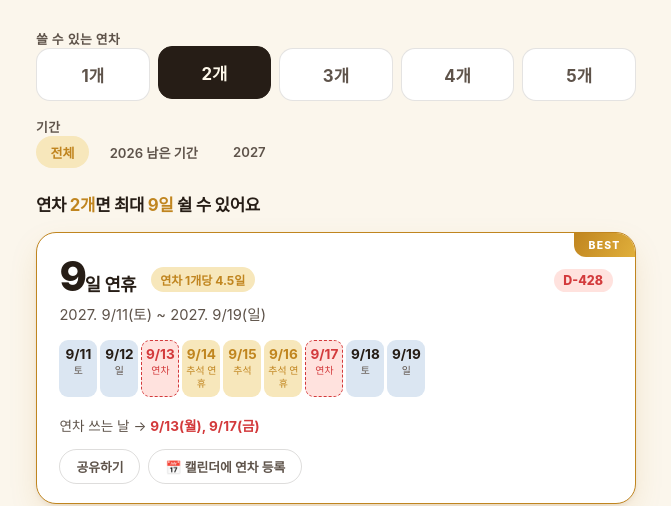
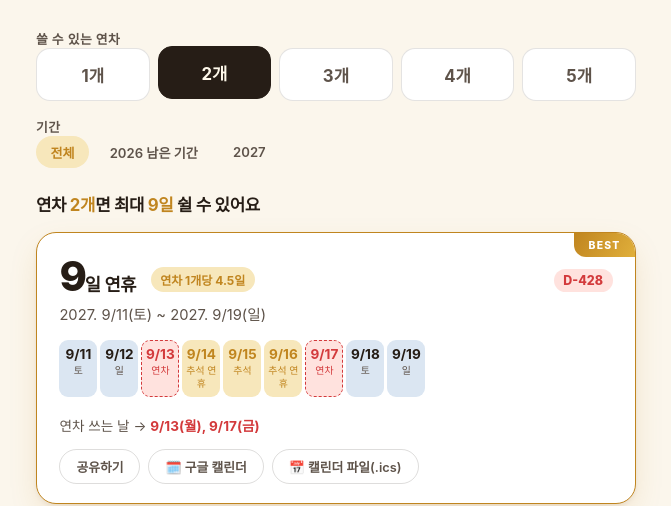
Before and after one commit to HD152521/jugan.lab.repo, a plain HTML site: page apps/yeoncha/index.html in a window 1280 px wide. Shown: the part 294-800 px from the top of the page, without its empty margins (304-975 px from the left). Drawn offline with Linux system fonts and the light colour scheme.

Commit message:
apps: 연차술사 구글 캘린더 원탭 추가 버튼
- 구글 캘린더 TEMPLATE 링크로 연휴 전체를 하루종일 이벤트 1개로 등록(다운로드 없음)
- 기존 ICS(애플·삼성, 연차일별)는 유지 → 캘린더 등록 2가지 제공
- 기종 감지 없이 두 버튼 노출, .copy-btn 앵커 스타일 보정

```diff
--- a/apps/yeoncha/app.js
+++ b/apps/yeoncha/app.js
@@ -126,6 +126,23 @@
     return ['BEGIN:VCALENDAR', 'VERSION:2.0', 'PRODID:-//yeonchasulsa//KR', events, 'END:VCALENDAR'].join('\r\n');
   }
 
+  // 구글 캘린더 원탭 추가 링크 — 연휴 전체를 하루종일 이벤트 1개로 (다운로드 없음)
+  // 구글 TEMPLATE URL은 이벤트 1개만 담을 수 있어 연차일별 대신 연휴 블록으로 등록.
+  function googleCalUrl(s) {
+    const stamp = (iso) => iso.replaceAll('-', '');
+    const nextDay = (iso) => {
+      const d = toDate(iso);
+      return toISO(new Date(d.getFullYear(), d.getMonth(), d.getDate() + 1));
+    };
+    const params = new URLSearchParams({
+      action: 'TEMPLATE',
+      text: `🏖️ ${s.length}일 연휴 (연차 ${s.leave}개)`,
+      dates: `${stamp(s.start)}/${stamp(nextDay(s.end))}`, // 하루종일: 종료일은 배타적 → +1일
+      details: `연차 쓰는 날: ${fmtLeaveDays(s.leaveDays)}\n— 연차술사`,
+    });
+    return `https://calendar.google.com/calendar/render?${params.toString()}`;
+  }
+
   function downloadICS(s) {
     const blob = new Blob([icsFor(s)], { type: 'text/calendar' });
     const a = document.createElement('a');
@@ -165,7 +182,8 @@
         <p class="card-leave-note">연차 쓰는 날 → <b>${fmtLeaveDays(s.leaveDays)}</b></p>
         <div class="card-actions">
           <button class="copy-btn" data-action="share" data-idx="${idx}">공유하기</button>
-          <button class="copy-btn" data-action="ics" data-idx="${idx}">📅 캘린더에 연차 등록</button>
+          <a class="copy-btn" href="${googleCalUrl(s)}" target="_blank" rel="noopener">🗓️ 구글 캘린더</a>
+          <button class="copy-btn" data-action="ics" data-idx="${idx}">📅 캘린더 파일(.ics)</button>
         </div>
       </article>`;
   }
--- a/apps/yeoncha/index.html
+++ b/apps/yeoncha/index.html
@@ -259,6 +259,9 @@ body {
   border-radius: 999px;
   padding: 0.45rem 1rem;
   cursor: pointer;
+  text-decoration: none;
+  display: inline-flex;
+  align-items: center;
   transition: border-color 120ms ease, color 120ms ease;
 }
 
```
Also changed, not shown: apps/yeoncha/README.md.
